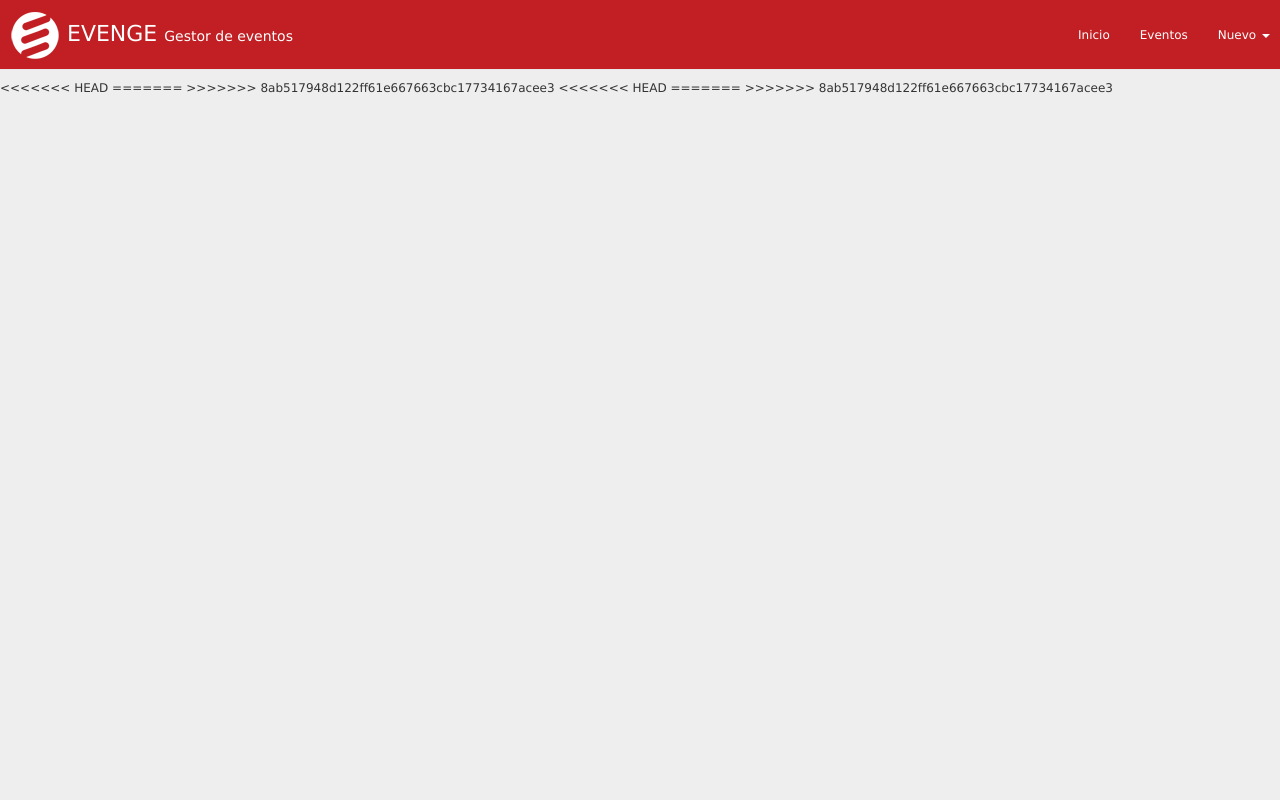
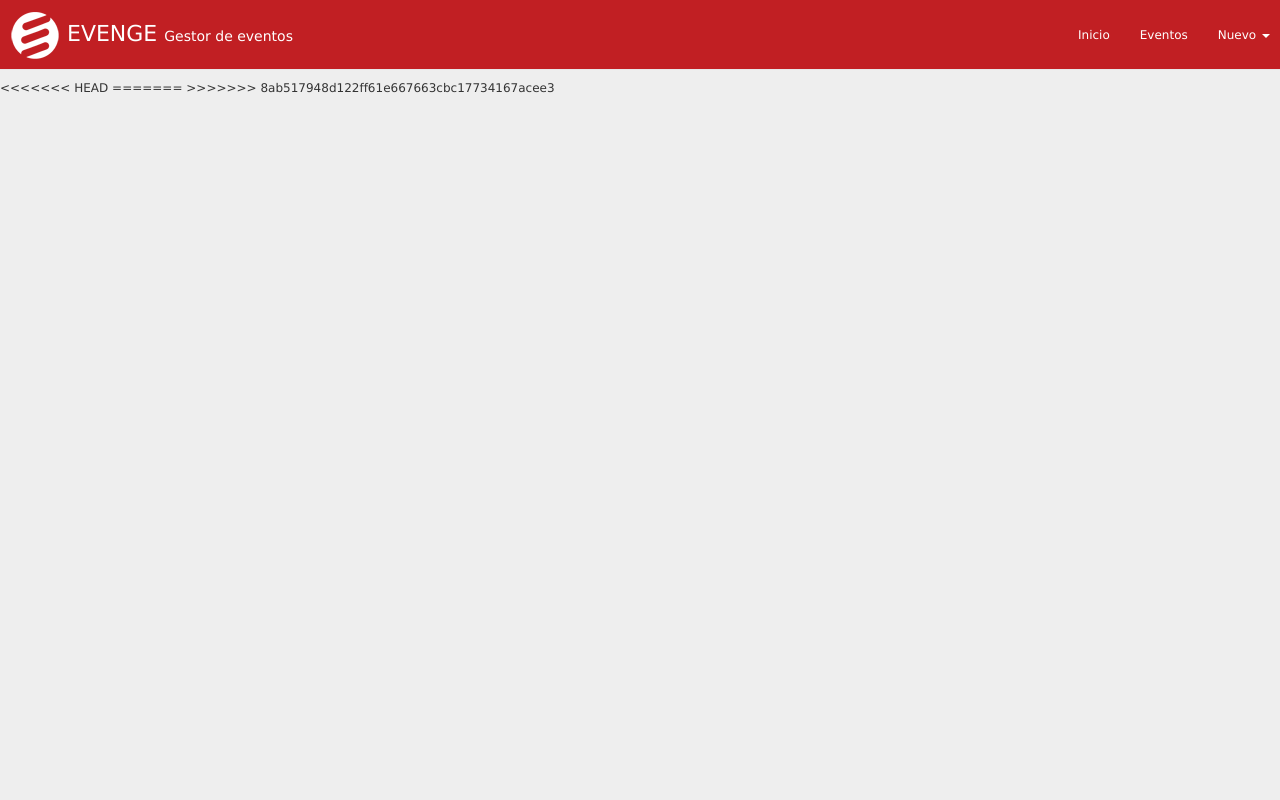
Before and after one commit to evenge/EVENGE, a Python web app: template templates/mostrarEventos.html in a window 1280 px wide. Run offline with Jinja, Linux system fonts and the light colour scheme; the template is opened without the code that fills it, so the values that code supplies are empty; some libraries are stand-ins or nearby versions.

Commit message:
arreglando mostrarEventos

```diff
--- a/templates/mostrarEventos.html
+++ b/templates/mostrarEventos.html
@@ -1,4 +1,3 @@
-<<<<<<< HEAD
 <!--
 Evenge - gestor de eventos (events management)
 Copyright (C) 2014 - desarrollo.evenge@gmail.com
@@ -14,8 +13,7 @@
 MERCHANTABILITY or FITNESS FOR A PARTICULAR PURPOSE.  See the
 GNU General Public License for more details.
 -->
-=======
->>>>>>> 8ab517948d122ff61e667663cbc17734167acee3
+
 {% extends "templates/index.html" %}
 {# tittle: titulo de la página #}
 {% block title %}Eventos{% endblock %}
```
